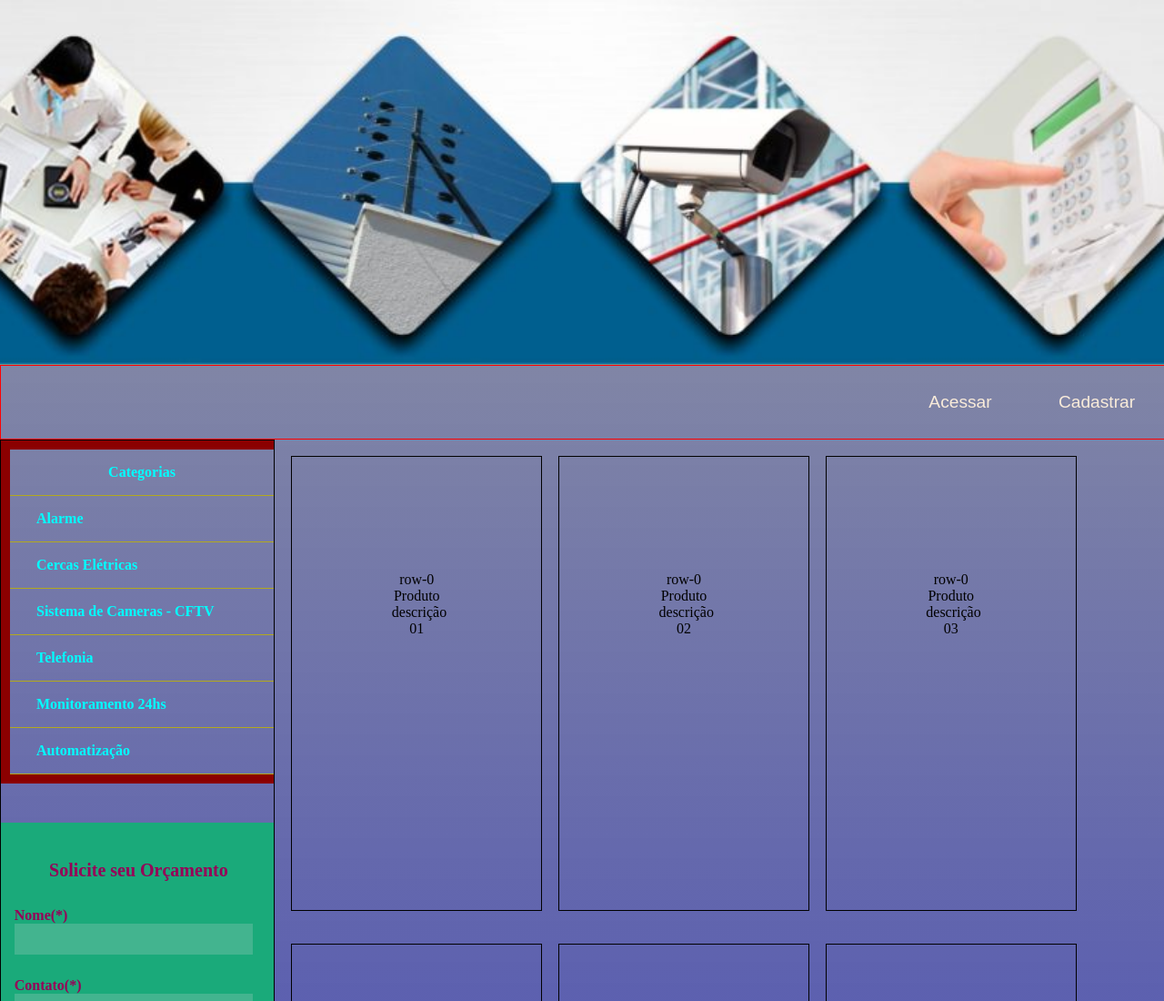
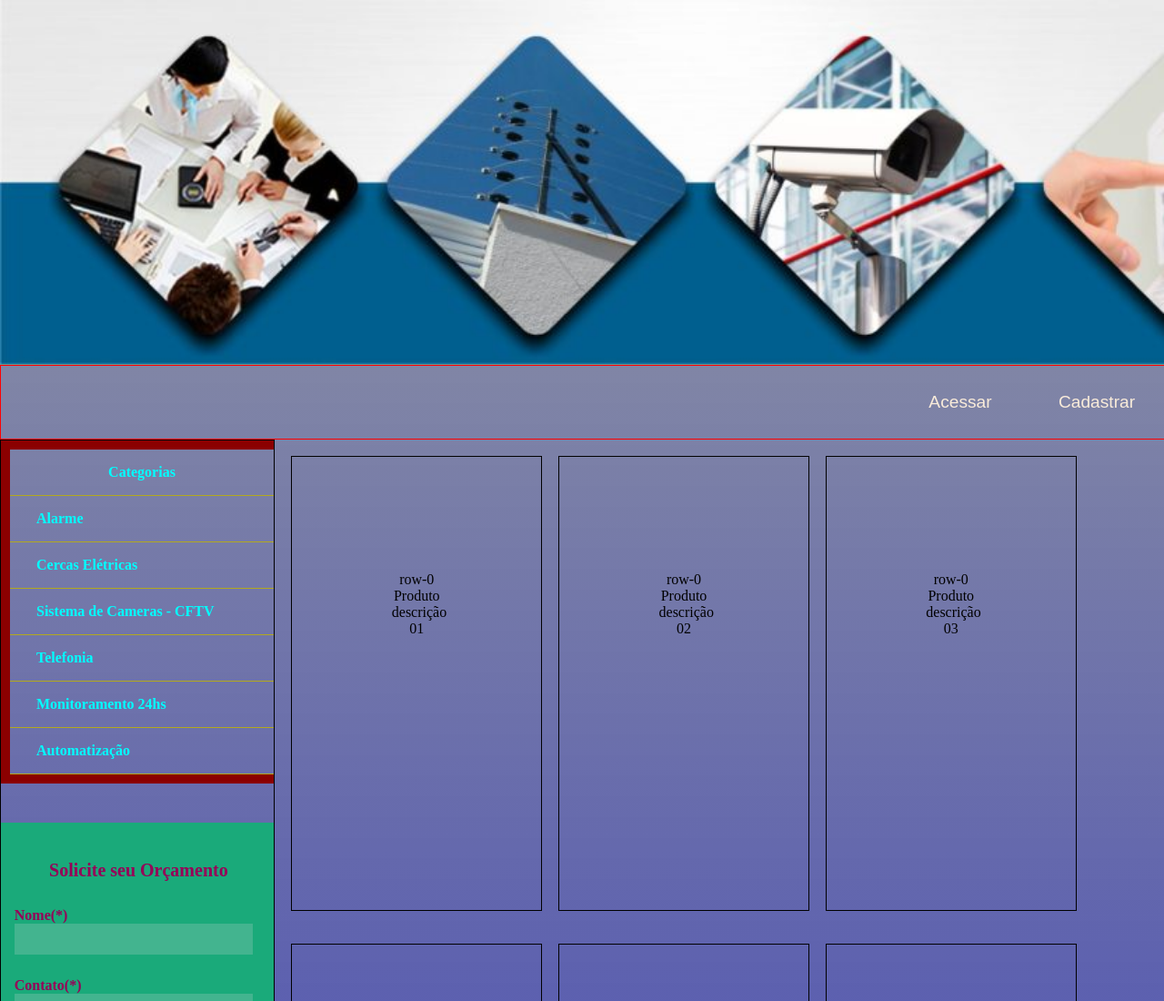
Before and after one commit to lss05/SiteOnLINE, a plain HTML site: page index.html in a window 1280 px wide. Shown: the top 1100 px of the page at 91% size. Drawn offline with Linux system fonts and the light colour scheme.

Commit message:
Feito posicionamento da img logo para não cortar pela metade quando acessado pelo celular

```diff
--- a/style.css
+++ b/style.css
@@ -171,7 +171,7 @@ div.logo {
     height: 50vh;
     cursor: pointer;
     background-image: url(imagens/empresa-de-seguranca-eletronica-sp-1024x260.jpg);
-    background-position: center;
+    background-position: 0% 0%;
     box-sizing:border-box;
     background-size:cover
 
```
